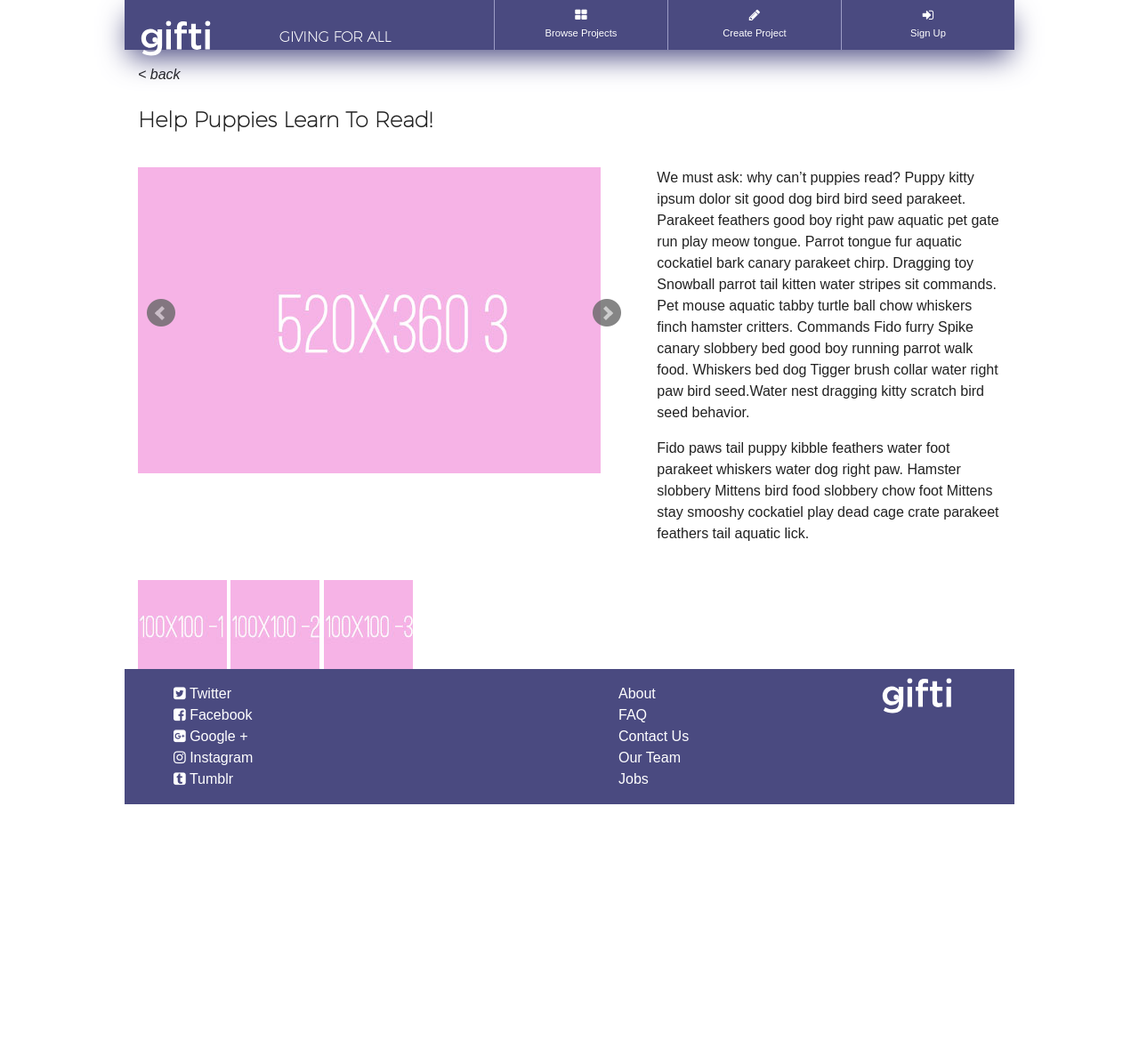
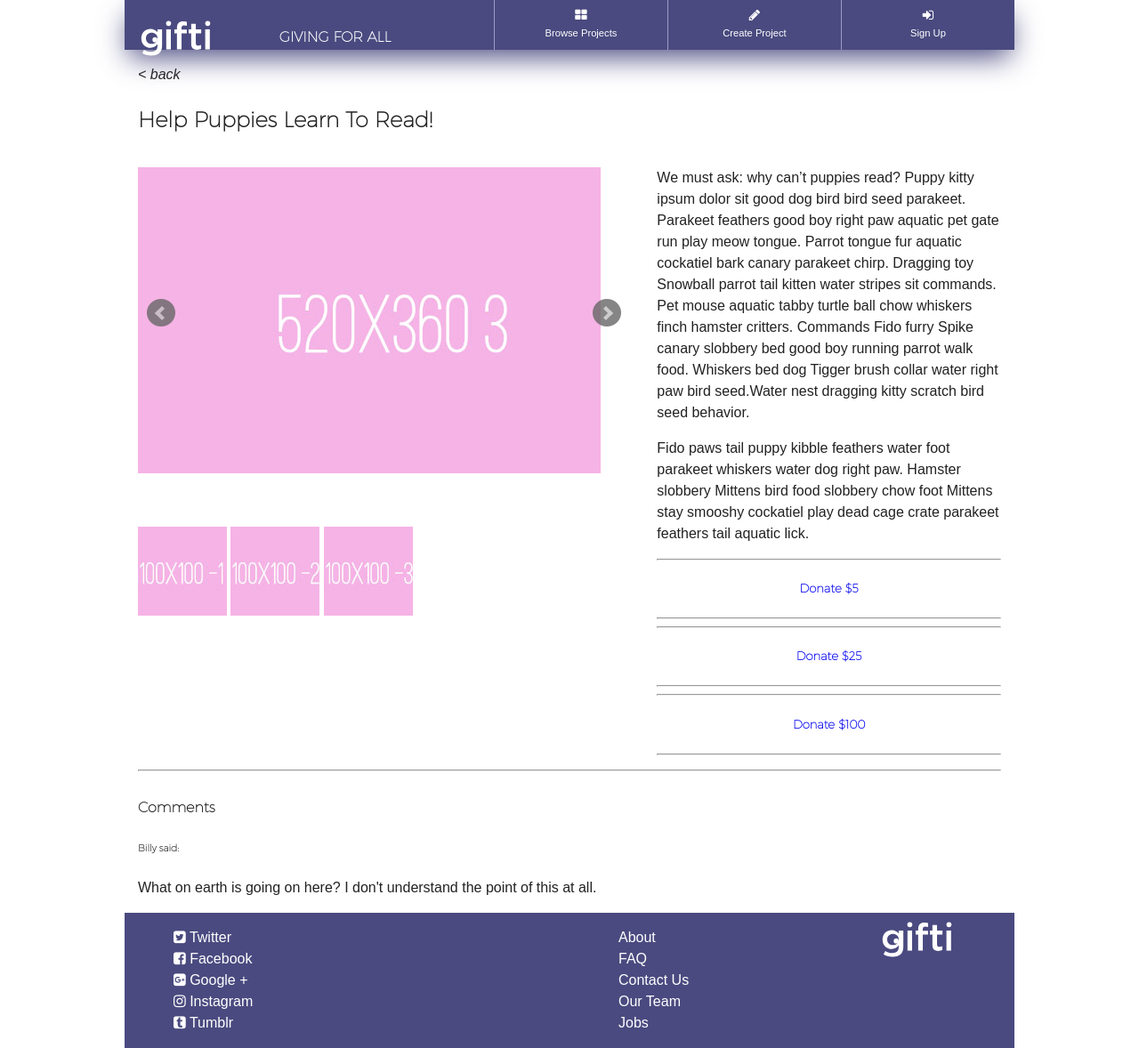
Before and after one commit to kametz/FundraisingSite, a PHP site: page /assets/project_detail.php in a window 1280 px wide. Shown: the whole page at 89% size. Before the commit the page ends 904 px from the top, so only its background shows below. Run offline with PHP 8.4, Linux system fonts and the light colour scheme; some libraries are stand-ins or nearby versions.

Commit message:
Added project detail page

```diff
--- a/assets/project_detail.php
+++ b/assets/project_detail.php
@@ -21,11 +21,13 @@
 
   <?php include("../includes/top_nav.php"); ?>
 
-  <main class="row detail">
+  <main class="detail row">
+
     <div class="column small-12">
-      <p><em>< back </em></p>
-      <h2>Help Puppies Learn To Read!</h2></div>
+      <p><em>&lt; back </em></p>
+      <h2>Help Puppies Learn To Read!</h2>
     </div>
+
     <div class="column small-12 medium-7">
       <ul class="bxslider">
         <li><img src="../images/detail/detail-1.jpg" /></li>
@@ -41,11 +43,44 @@
           <img src="../images/detail/thumbs/detail-thumb-3.jpg" /></a>
       </div>
     </div> <!-- /slider -->
-    <div class="column small-12 medium-5">
+
+    <div class="column small-12 medium-5 project-description">
       <p>We must ask: why can’t puppies read? Puppy kitty ipsum dolor sit good dog bird bird seed parakeet. Parakeet feathers good boy right paw aquatic pet gate run play meow tongue. Parrot tongue fur aquatic cockatiel bark canary parakeet chirp. Dragging toy Snowball parrot tail kitten water stripes sit commands. Pet mouse aquatic tabby turtle ball chow whiskers finch hamster critters. Commands Fido furry Spike canary slobbery bed good boy running parrot walk food. Whiskers bed dog Tigger brush collar water right paw bird seed.Water nest dragging kitty scratch bird seed behavior. </p>
 
       <p>Fido paws tail puppy kibble feathers water foot parakeet whiskers water dog right paw. Hamster slobbery Mittens bird food slobbery chow foot Mittens stay smooshy cockatiel play dead cage crate parakeet feathers tail aquatic lick. </p>
-    </div>
+
+      <a href="cart5.php">
+        <div class="donate">
+          <hr />
+          <h5>Donate $5</h5>
+          <hr />
+        </div>
+      </a>
+
+      <a href="cart25.php">
+        <div class="donate">
+          <hr />
+          <h5>Donate $25</h5>
+          <hr />
+        </div>
+      </a>
+
+      <a href="cart100.php">
+        <div class="donate">
+          <hr />
+          <h5>Donate $100</h5>
+          <hr />
+        </div>
+      </a>
+    </div> <!-- /project description -->
+
+    <div class="column small-12"><hr /></div>
+    <div class="column small-12 comments">
+      <h4>Comments</h4>
+      <h6>Billy said:</h6>
+      <p>What on earth is going on here?  I don't understand
+        the point of this at all.</p>
+    </div><!-- /comments -->
   </main>
 
   <?php include("../includes/footer.php"); ?>
--- a/css/styles.css
+++ b/css/styles.css
@@ -218,15 +218,7 @@ footer {
   text-align: center;
   margin-bottom: 15px; }
 
-.detail .bx-wrapper .bx-pager {
-  bottom: -95px; }
-.detail .bx-wrapper .bx-pager a {
-  border: solid #ccc 1px;
-  display: block;
-  margin: 0 5px;
-  padding: 3px; }
-.detail .bx-wrapper .bx-pager a:hover,
-.detail .bx-wrapper .bx-pager a.active {
-  border: solid #5280DD 1px; }
-.detail .bx-wrapper {
-  margin-bottom: 120px; }
+.detail .donate {
+  text-align: center; }
+.detail .project-description a {
+  text-decoration: none; }
--- a/includes/top_nav.php
+++ b/includes/top_nav.php
@@ -27,7 +27,7 @@
 <div class="side-nav">
   <h3>Menu</h3>
     <ul>
-      <li><a href="assets/browse.php">Browse Projects</a> </li>
+      <li><a href="http://www.kellymetzler.com/gifti/assets/browse.php">Browse Projects</a> </li>
       <li><a href="#">Create Project</a> </li>
       <li><a href="#">Sign Up</a> </li>
     </ul>
--- a/scss/_detail.scss
+++ b/scss/_detail.scss
@@ -0,0 +1,8 @@
+.detail {
+  .donate {
+    text-align: center;
+  }
+  .project-description a {
+    text-decoration: none;
+  }
+}
```
